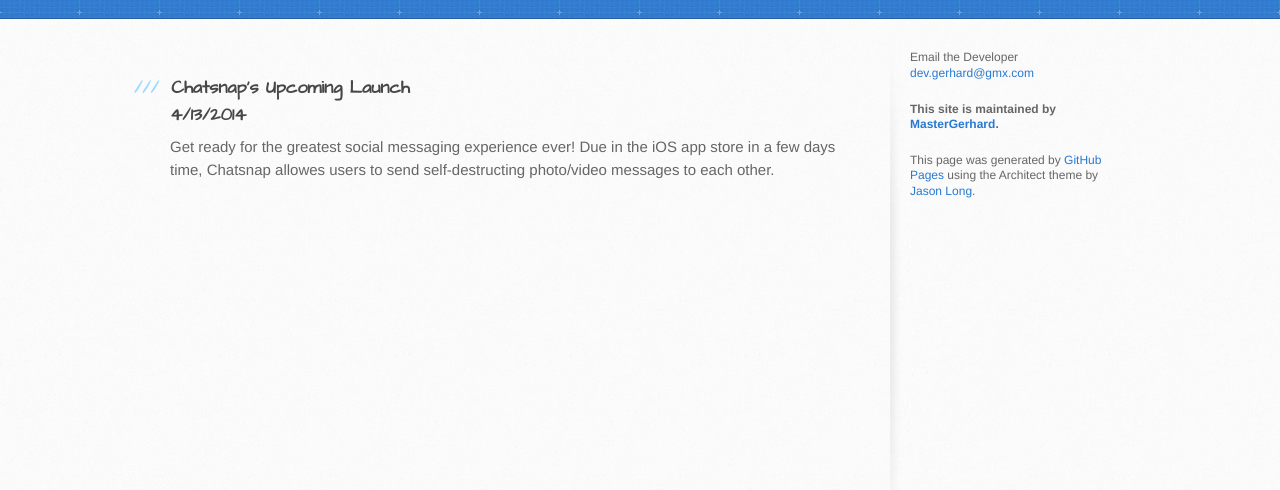
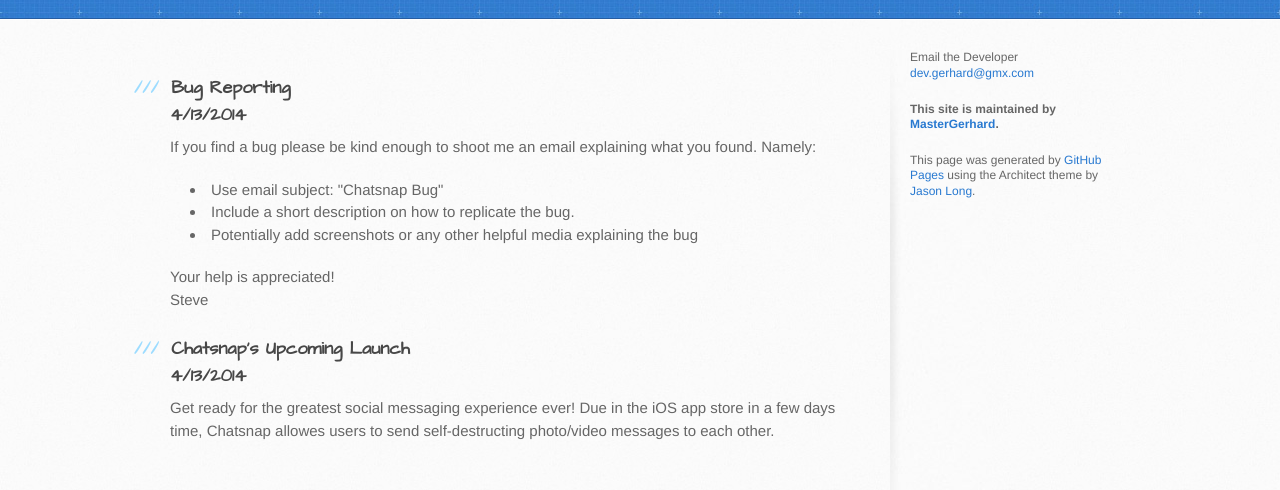
Before and after one commit to MasterGerhard/appSupport, a plain HTML site: page index.html in a window 1280 px wide. Shown: the part 148-638 px from the top of the page. Drawn offline with Linux system fonts and the light colour scheme.

Commit message:
bug reporting post

```diff
--- a/index.html
+++ b/index.html
@@ -32,6 +32,18 @@
 
 
 <h3>
+<a name="report-a-bug" class="anchor" href="#report-a-bug"><span class="octicon octicon-link"></span></a>Bug Reporting<br>4/13/2014</h3>
+
+<p>If you find a bug please be kind enough to shoot me an email explaining what you found. Namely:<ul>
+<li>Use email subject: "Chatsnap Bug"</li>
+<li>Include a short description on how to replicate the bug.</li>
+<li>Potentially add screenshots or any other helpful media explaining the bug</li>
+</ul>
+Your help is appreciated!<br>
+Steve
+</p>
+
+<h3>
 <a name="chatsnap-coming-soon" class="anchor" href="#chatsnap-coming-soon"><span class="octicon octicon-link"></span></a>Chatsnap's Upcoming Launch<br>4/13/2014</h3>
 
 <p>Get ready for the greatest social messaging experience ever! Due in the iOS app store in a few days time, Chatsnap allowes users to send self-destructing photo/video messages to each other.</p>
```
